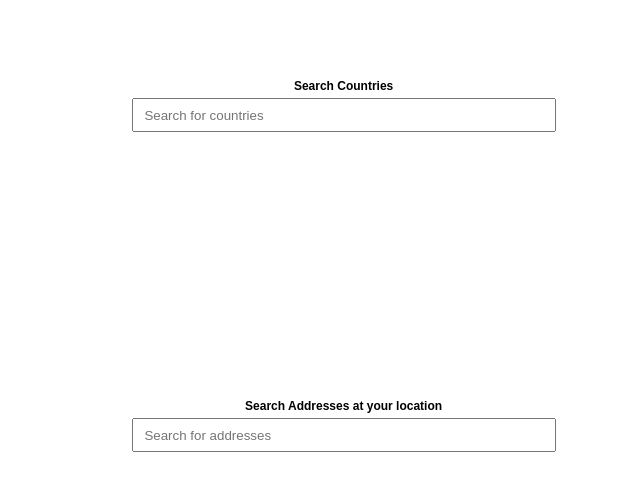
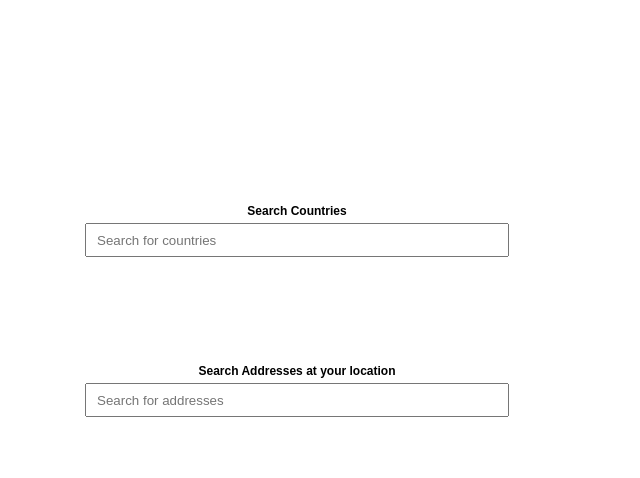
Before and after one commit to halukoz/AutoCompletion, a website: page index.html in a window 1280 px wide. Shown: the part 46-524 px from the top of the page, without its empty margins (290-930 px from the left). Drawn offline with Linux system fonts and the light colour scheme.

Commit message:
bug fix: style sheet, size of dropbox is fixed

```diff
--- a/css/style.css
+++ b/css/style.css
@@ -6,17 +6,21 @@ body{
 }
 .country-wrapper {
 	position:absolute;
-	width:33%;
+	width:450px;
 	height:150px;
-	top:15%;
-	left:33%;
+	top:40%;
+	margin-top:-75px;
+	left:40%;
+	margin-left:-150px;
 }
 .address-wrapper {
 	position:absolute;
-	width:33%;
+	width:450px;
 	height:150px;
-	top:55%;
-	left:33%;
+	top:60%;
+	margin-top:-75px;
+	left:40%;
+	margin-left:-150px;
 }
 h1{
 	text-align:center;
```
